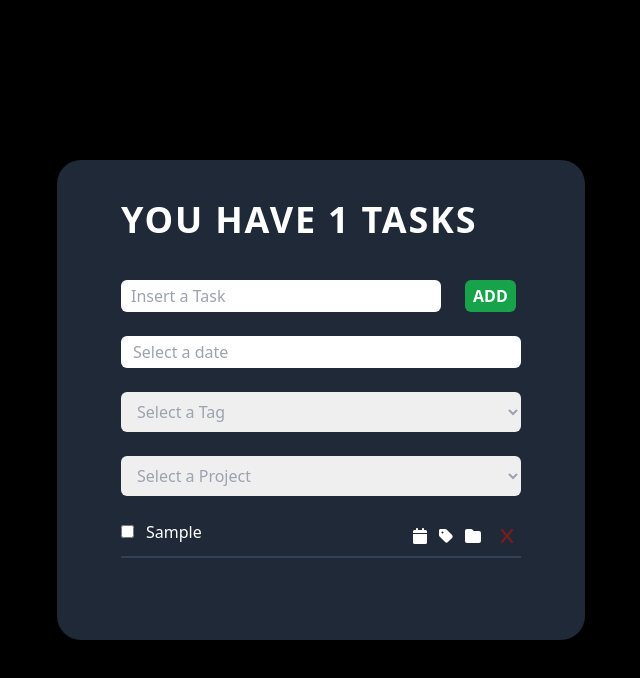
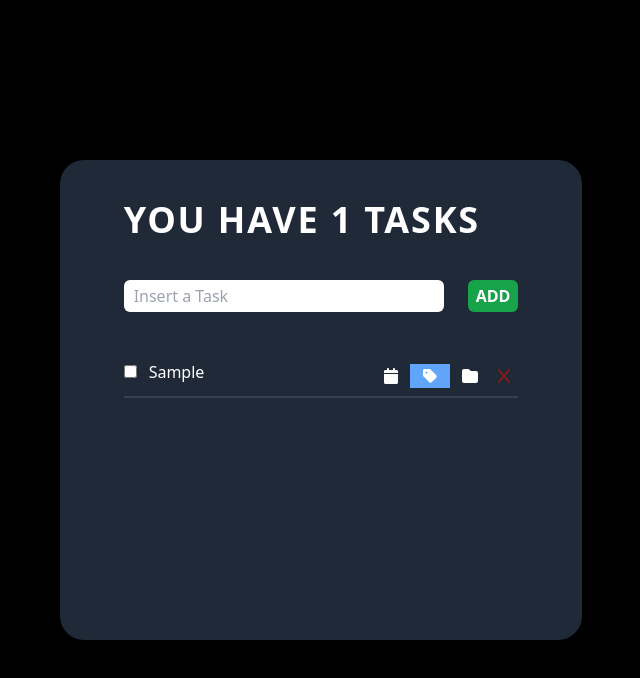
Before and after one commit to Fr3nk21/to-do-list, a React (Create React App) app: page / in a window 1280 px wide. Both pictures are taken after typing "Sample" into the empty fields and a click on the button "ADD". Shown: the top 678 px of the page, without its empty margins (319-959 px from the left). Built offline with nearby package versions, Linux system fonts and the light colour scheme.

Commit message:
mouse tag icon hover functionality

```diff
--- a/src/App.js
+++ b/src/App.js
@@ -2,6 +2,7 @@ import React from "react";
 import "./styles.css";
 import TasksContainer from "./components/TasksContainer.js";
 
+// TODO - Hover tags on icons
 // TODO - Style correctly the application
 // TODO - Break down the TasksContainer into smaller components
 // TODO - Filter implementation, to filter tasks by day
--- a/src/components/FolderIcon.js
+++ b/src/components/FolderIcon.js
@@ -49,6 +49,7 @@ export default function FolderIcon() {
             onChange={handleTagChange}
             value={selectedProject}
           >
+            <option value="">Select a Project</option>
             <option value="Project 1">Project 1</option>
             <option value="Project 2">Project 2</option>
             <option value="Project 3">Project 3</option>
--- a/src/components/TagIcon.js
+++ b/src/components/TagIcon.js
@@ -5,6 +5,7 @@ import { faTag } from "@fortawesome/free-solid-svg-icons";
 export default function TagIcon() {
   const [selectedTag, setSelectedTag] = useState("");
   const [isOpen, setIsOpen] = useState(false);
+  const [style, setStyle] = useState({ display: "none" });
   const tagRef = useRef(null);
 
   const handleIconClick = (e) => {
@@ -36,19 +37,38 @@ export default function TagIcon() {
         className="py-1 pr-3 ml-auto rounded-md text-white font-sans uppercase font-bold"
         onClick={handleIconClick}
       >
-        <FontAwesomeIcon
-          icon={faTag}
-          className={selectedTag && "text-red-500"}
-        />
+        <div
+          style={style}
+          className="w-72 h-10 bg-red-400 absolute -top-10 -left-32"
+        >
+          <p>You select: {selectedTag}</p>
+        </div>
+        <div
+          className="bg-blue-400 w-10"
+          onMouseEnter={(e) => {
+            setStyle({ display: "block" });
+          }}
+          onMouseLeave={(e) => {
+            setStyle({ display: "none" });
+          }}
+        >
+          <FontAwesomeIcon
+            icon={faTag}
+            className={selectedTag && "text-red-500"}
+          />
+        </div>
+
+        {/* <ShowButtonHover /> */}
       </button>
       {isOpen && (
-        <div className="absolute top-10 right-0 z-10">
+        <div className="absolute top-10 right-0 z-10 w-36">
           <select
             name="tag"
             className="py-2 px-3 rounded-md text-gray-400 w-full mb-6"
             onChange={handleTagChange}
             value={selectedTag}
           >
+            <option value="">Select a Tag</option>
             <option value="Tag 1">Tag 1</option>
             <option value="Tag 2">Tag 2</option>
             <option value="Tag 3">Tag 3</option>
@@ -59,3 +79,24 @@ export default function TagIcon() {
     </div>
   );
 }
+
+// function ShowButtonHover() {
+//   const [style, setStyle] = useState({ display: "none" });
+
+//   return (
+//     <div>
+//       <FontAwesomeIcon />
+//       <div
+//         className="bg-red-500 w-10 h-5"
+//         onMouseEnter={(e) => {
+//           setStyle({ display: "block" });
+//         }}
+//         onMouseLeave={(e) => {
+//           setStyle({ display: "none" });
+//         }}
+//       >
+//         <button style={style}>Click the button</button>
+//       </div>
+//     </div>
+//   );
+// }
--- a/src/components/TasksContainer.js
+++ b/src/components/TasksContainer.js
@@ -1,21 +1,21 @@
 import React, { useState } from "react";
 import TasksList from "./TasksList.js";
-import DatePicker from "react-datepicker";
-import "react-datepicker/dist/react-datepicker.css";
-import { FontAwesomeIcon } from "@fortawesome/react-fontawesome";
-import {
-  faCalendar,
-  faTag,
-  faFolder,
-  faX,
-} from "@fortawesome/free-solid-svg-icons";
+// import DatePicker from "react-datepicker";
+// import "react-datepicker/dist/react-datepicker.css";
+// import { FontAwesomeIcon } from "@fortawesome/react-fontawesome";
+// import {
+//   faCalendar,
+//   faTag,
+//   faFolder,
+//   faX,
+// } from "@fortawesome/free-solid-svg-icons";
 
 export default function TasksContainer() {
   const [tasks, setTasks] = useState([]);
   const [inputTask, setInputTask] = useState("");
-  const [selectedDate, setSelectedDate] = useState(null);
-  const [selectedTag, setSelectedTag] = useState("");
-  const [selectedProject, setSelectedProject] = useState("");
+  // const [selectedDate, setSelectedDate] = useState(null);
+  // const [selectedTag, setSelectedTag] = useState("");
+  // const [selectedProject, setSelectedProject] = useState("");
   const [showError, setShowError] = useState(false);
 
   const tasksNumber = tasks.length; // Tasks's number
@@ -30,15 +30,15 @@ export default function TasksContainer() {
       const taskWithId = {
         id: Date.now(),
         text: inputTask,
-        date: selectedDate,
-        tag: selectedTag,
-        project: selectedProject,
+        // date: selectedDate,
+        // tag: selectedTag,
+        // project: selectedProject,
       };
       setTasks([...tasks, taskWithId]);
       setInputTask("");
-      setSelectedDate(null);
-      setSelectedTag("");
-      setSelectedProject("");
+      // setSelectedDate(null);
+      // setSelectedTag("");
+      // setSelectedProject("");
     }
   };
 
@@ -50,13 +50,13 @@ export default function TasksContainer() {
   //   setSelectedDate(date);
   // };
 
-  const handleTagChange = (e) => {
-    setSelectedTag(e.target.value);
-  };
+  // const handleTagChange = (e) => {
+  //   setSelectedTag(e.target.value);
+  // };
 
-  const handleProjectChange = (e) => {
-    setSelectedProject(e.target.value);
-  };
+  // const handleProjectChange = (e) => {
+  //   setSelectedProject(e.target.value);
+  // };
 
   const removeTask = (taskId) => {
     setTasks(tasks.filter((task) => task.id !== taskId));
@@ -90,8 +90,7 @@ export default function TasksContainer() {
       </div>
 
       {/* Task's date component */}
-      <div className="flex flex-row items-center min-w-fit mb-6">
-        {/* <h2 className="text-white pr-4">Select Date:</h2> */}
+      {/* <div className="flex flex-row items-center min-w-fit mb-6">
         <DatePicker
           id="taskDate"
           selected={selectedDate}
@@ -103,10 +102,10 @@ export default function TasksContainer() {
         />
         {selectedDate &&
           console.log(`You selected: ${selectedDate.toLocaleDateString()}`)}
-      </div>
+      </div> */}
 
       {/* Task's tag component */}
-      <div>
+      {/* <div>
         <select
           name="tag"
           className="py-2 px-3 rounded-md text-gray-400 w-full mb-6"
@@ -120,10 +119,10 @@ export default function TasksContainer() {
           <option value="Tag 4">Tag 4</option>
         </select>
         {selectedTag && console.log(`Your tag is: ${selectedTag}`)}
-      </div>
+      </div> */}
 
       {/* Task's project component */}
-      <div>
+      {/* <div>
         <select
           name="project"
           className="py-2 px-3 rounded-md text-gray-400 w-full"
@@ -137,7 +136,7 @@ export default function TasksContainer() {
           <option value="Project 4">Project 4</option>
         </select>
         {selectedProject && console.log(`Your project is: ${selectedProject}`)}
-      </div>
+      </div> */}
 
       {/* TasksList component */}
       {showError && (
```
